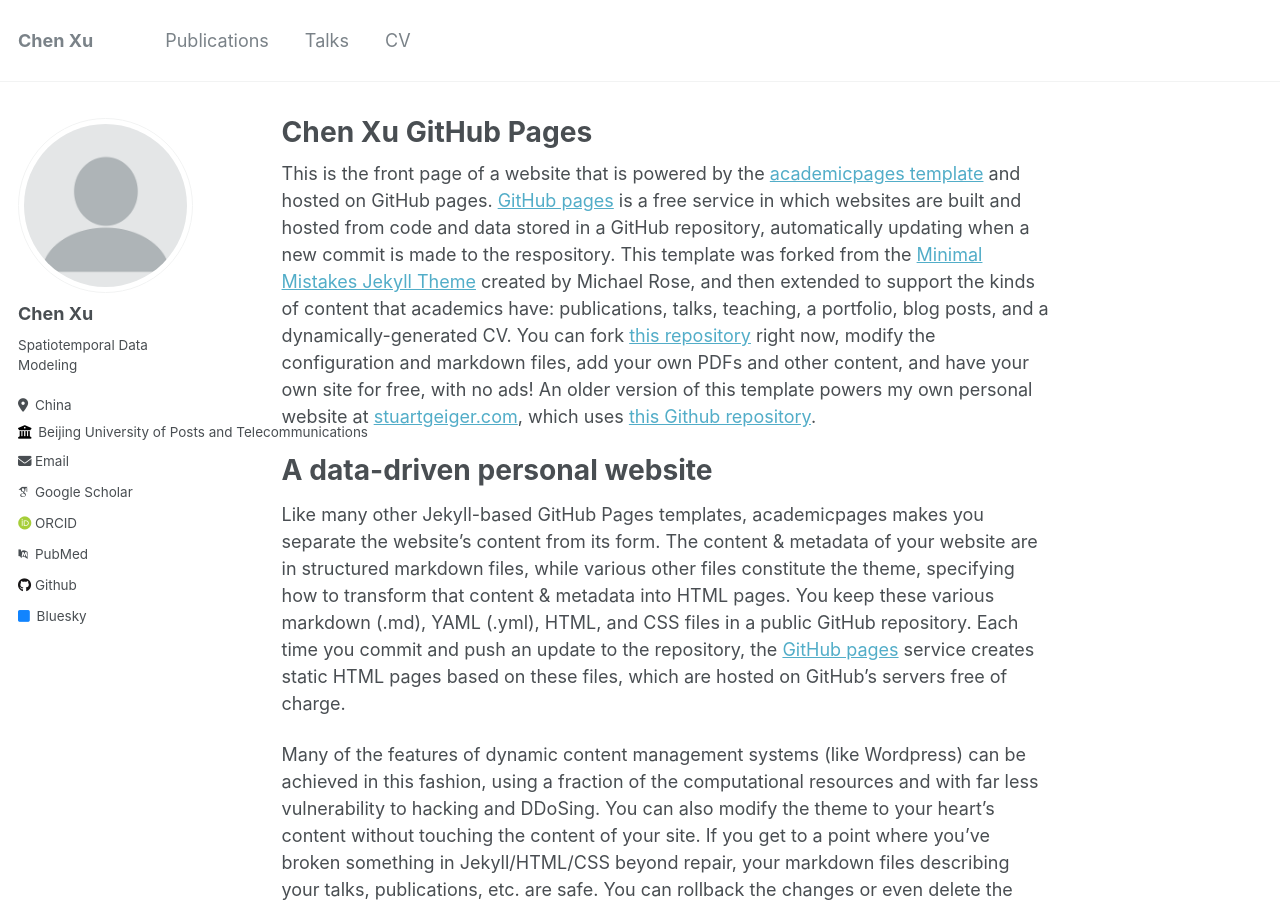
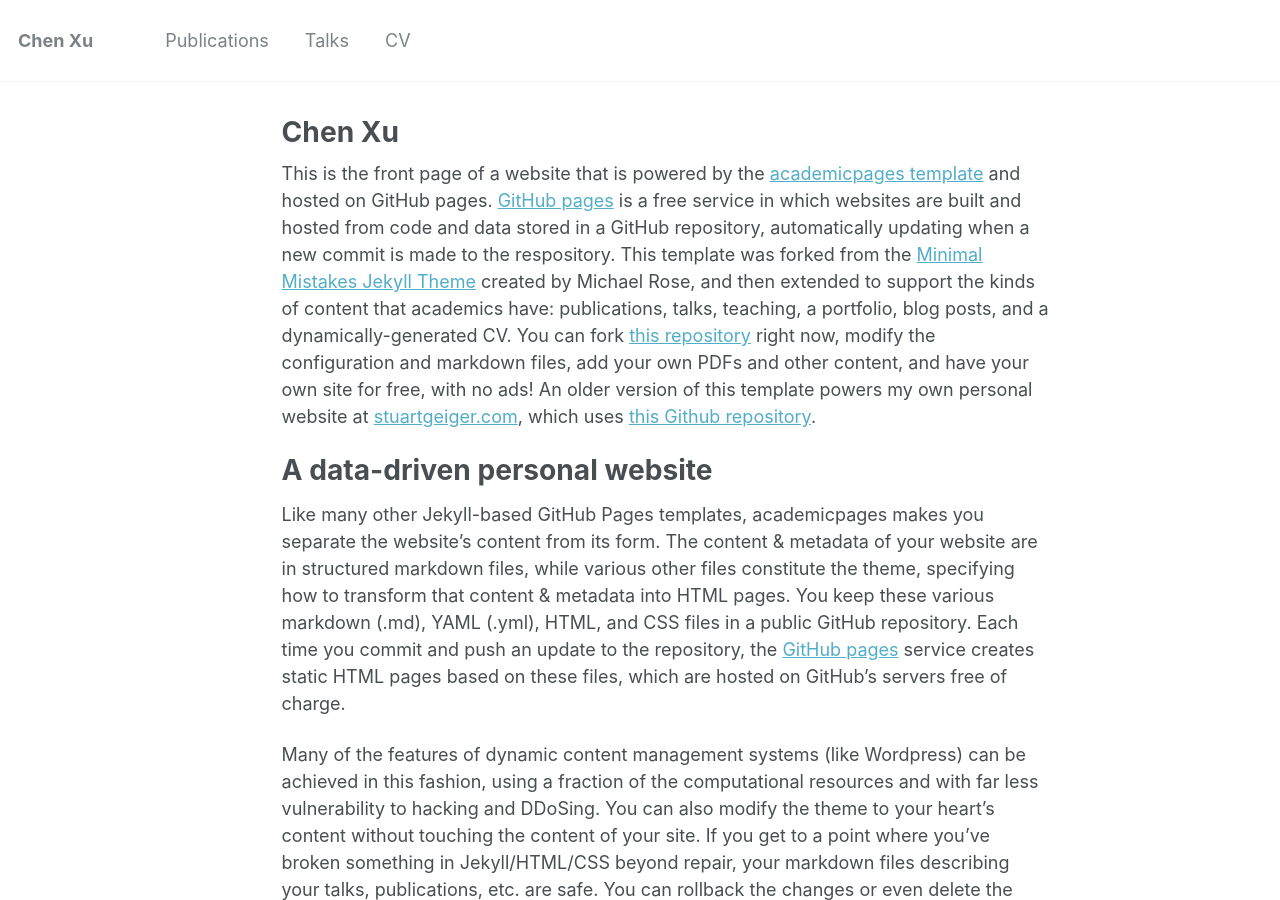
Before and after one commit to ChenXu02/ChenXu02.github.io, a Jekyll site: the page built from _pages/about.md, in a window 1280 px wide and 900 px high. Built offline with Jekyll 4.4.1, drawn with Linux system fonts in a browser that asks for light colours; some web fonts are replaced.

Commit message:
Update about.md

```diff
--- a/_pages/about.md
+++ b/_pages/about.md
@@ -1,7 +1,7 @@
 ---
 permalink: /
-title: "Chen Xu GitHub Pages"
-author_profile: true
+title: "Chen Xu"
+author_profile: false
 redirect_from:
   - /about/
   - /about.html
```
